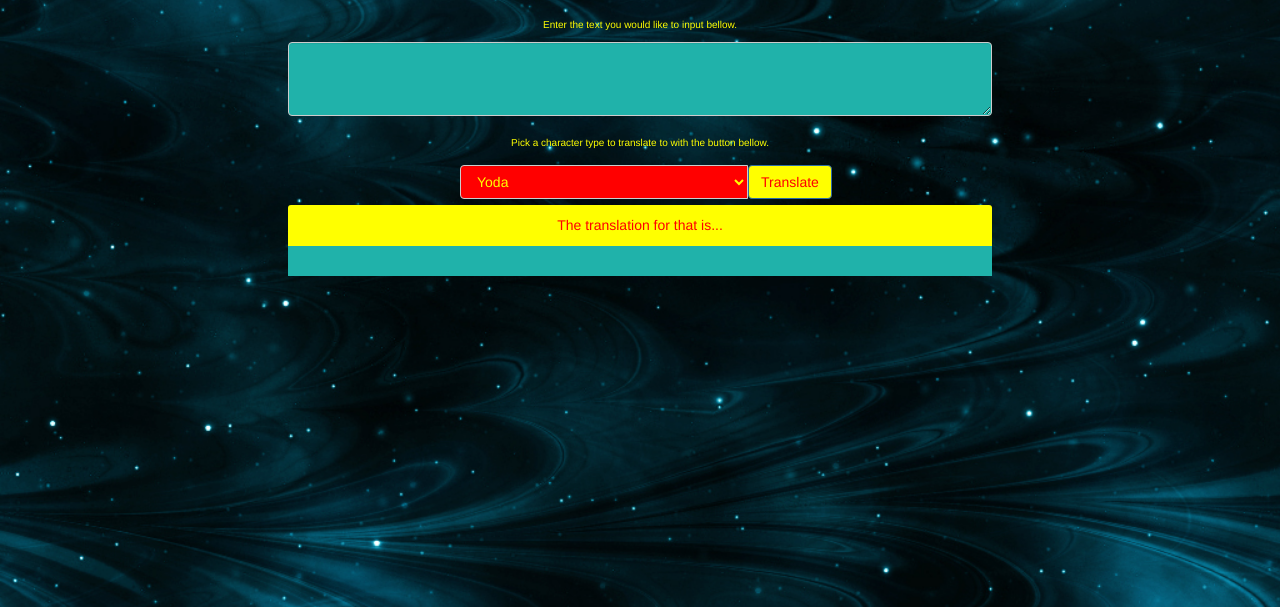
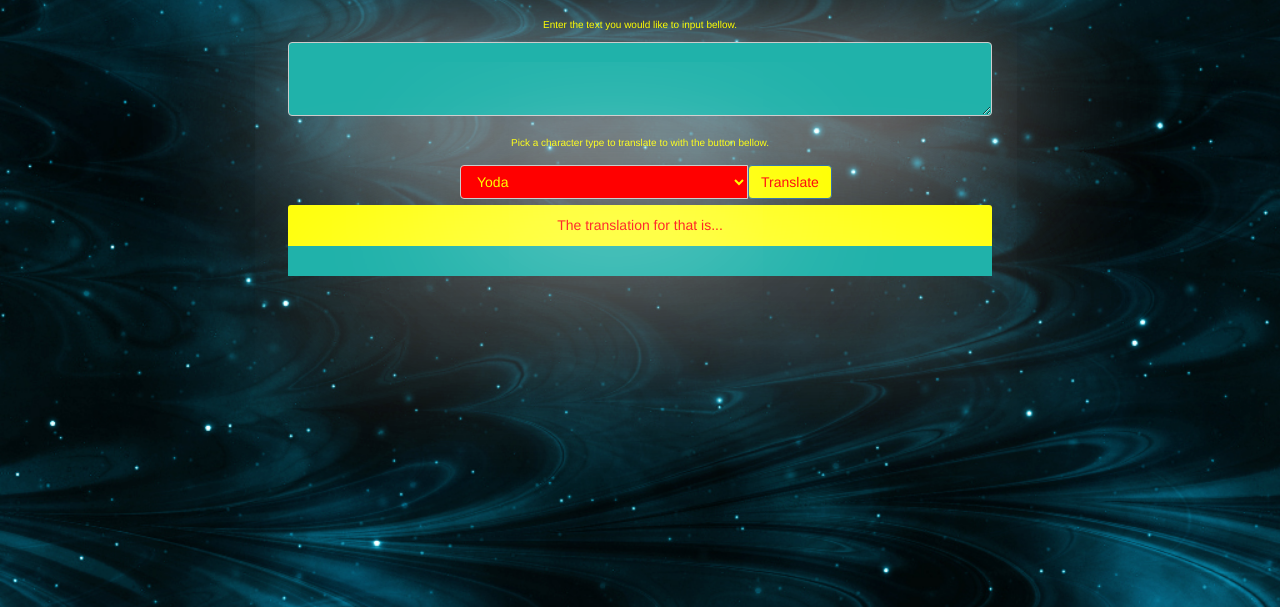
Before and after one commit to MichaelDB1/WackSpeechPlay, a plain HTML site: page Index.html in a window 1280 px wide. Shown: the part 193-800 px from the top of the page. Drawn offline with nearby package versions, Linux system fonts and the light colour scheme; files whose address does not match are found by name.

Commit message:
Css changes

```diff
--- a/css/style.css
+++ b/css/style.css
@@ -4,12 +4,14 @@ html {
     -moz-background-size: cover;
     -o-background-size: cover;
     background-size: cover;
+
 }
 
 body {
     color: Yellow;
     background-color: transparent;
     font: bold;
+
 }
 
 h1#Intro {
@@ -20,6 +22,7 @@ h1#Intro {
 
 button#submitBtn {
     display:none;
+
 }
 
 .form-group textarea.form-control {
@@ -29,6 +32,11 @@ button#submitBtn {
     margin-right: auto;
     background: lightseagreen;
     color:yellow;
+    -webkit-box-shadow: 10px 26px 158px 2px rgba(255,255,255,1);
+    -moz-box-shadow: 10px 26px 158px 2px rgba(255,255,255,1);
+    -o-box-shadow: 10px 26px 158px 2px rgba(255,255,255,1);
+    box-shadow: 10px 26px 158px 2px rgba(255,255,255,1);
+
 }
 
 .form-group select.form-control {
@@ -37,6 +45,10 @@ button#submitBtn {
     margin-right: auto;
     background: red;
     color: yellow;
+    -webkit-box-shadow: 10px 26px 158px 2px rgba(255,255,255,1);
+    -moz-box-shadow: 10px 26px 158px 2px rgba(255,255,255,1);
+    -o-box-shadow: 10px 26px 158px 2px rgba(255,255,255,1);
+    box-shadow: 10px 26px 158px 2px rgba(255,255,255,1);
 
 }
 
@@ -66,6 +78,10 @@ button#submitBtn {
     margin-right: auto;
     background: lightseagreen;
     color:yellow;
+    -webkit-box-shadow: 10px 26px 158px 2px rgba(255,255,255,1);
+    -moz-box-shadow: 10px 26px 158px 2px rgba(255,255,255,1);
+    -o-box-shadow: 10px 26px 158px 2px rgba(255,255,255,1);
+    box-shadow: 10px 26px 158px 2px rgba(255,255,255,1);
 }
 
 .panel-heading{
```
